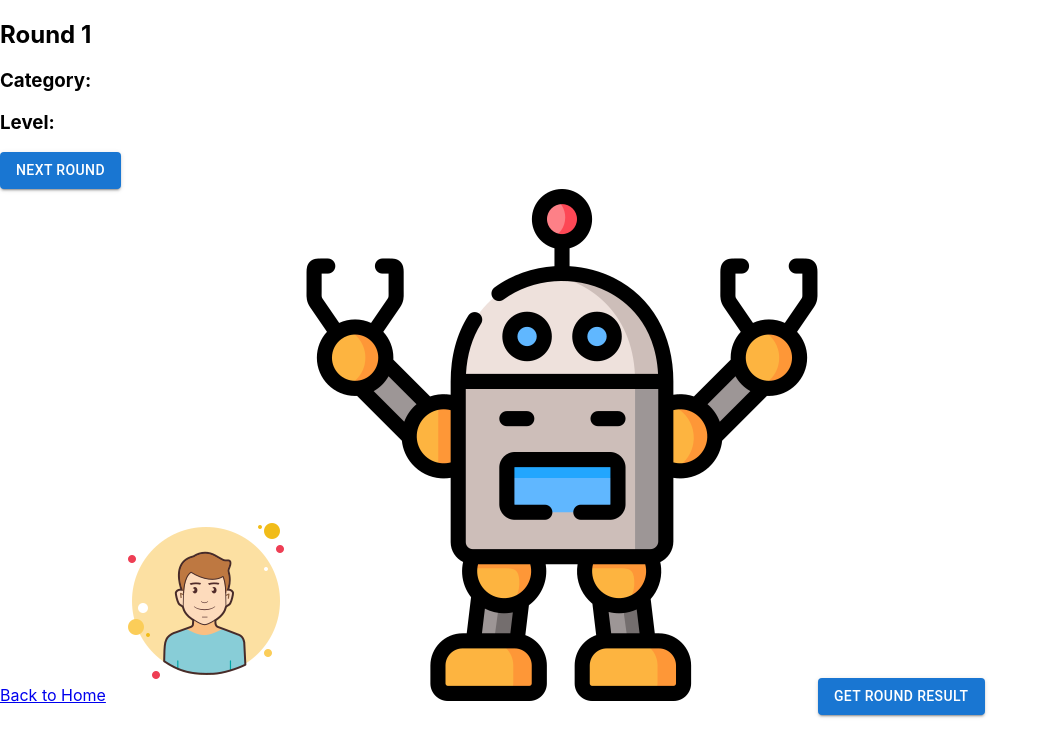
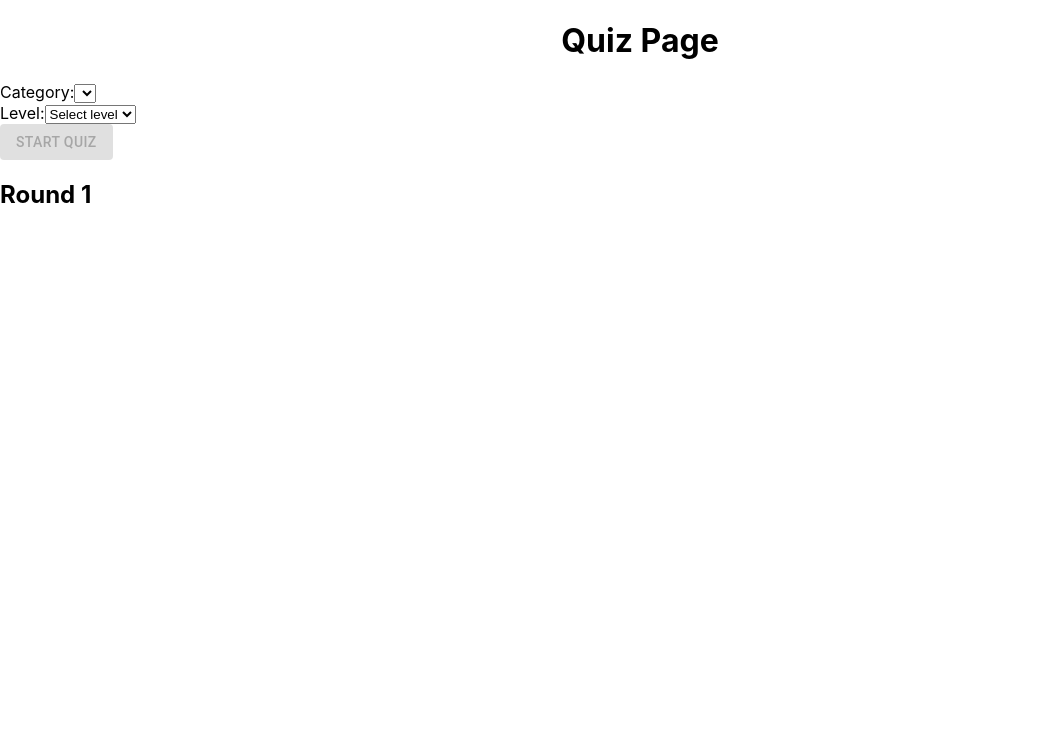
Before and after one commit to ayedibtissem/Nouveau-dossier--2-, a React (Create React App) app in the folder frontend/: page /quiz in a window 1280 px wide. Shown: the top 756 px of the page, without its empty margins (0-1049 px from the left). Built offline with nearby package versions, Linux system fonts and the light colour scheme.

Commit message:
Update selectedCategory.js

```diff
--- a/frontend/src/Components/selectedCategory.js
+++ b/frontend/src/Components/selectedCategory.js
@@ -101,103 +101,192 @@ function QuizPage() {
       },
     }));
 
-    const score = userAnswer === correctAnswer ? 1 : 0;
-    setTotalScore((prevScore) => prevScore + score);
+    setShowResult(true);
+    setShowQuiz(false);
   };
 
   const handleNextRound = () => {
+    if (round === maxRounds) {
+      handleFinishQuiz();
+    } else {
       setRound((prevRound) => prevRound + 1);
-    setRoundAnswers({});
       setShowQuiz(true);
       setShowResult(false);
+      setUserAnswers({});
+      setRobotAnswers({});
+
+      if (!roundAnswers[round]) {
+        const roundQuestions = quizzes.filter(
+          (quiz) => quiz.category === selectedCategory && quiz.level === selectedLevel
+        );
+
+        const roundResults = roundQuestions.reduce((acc, question) => {
+          acc[question.id] = false;
+          return acc;
+        }, {});
+
+        setResults((prevResults) => ({
+          ...prevResults,
+          ...roundResults,
+        }));
+
+        setRobotAnswers((prevRobotAnswers) => ({
+          ...prevRobotAnswers,
+          ...roundResults,
+        }));
+      }
+
+      setRoundAnswers((prevAnswers) => ({
+        ...prevAnswers,
+        [round]: false,
+      }));
+    }
   };
 
-  useEffect(() => {
-    if (round > maxRounds) {
-      if (userRoundWins > robotRoundWins) {
+  const handleFinishQuiz = () => {
+    setShowQuiz(false);
+    setShowResult(false);
+
+    const userScore = Object.values(results).reduce((acc, result) => {
+      return result ? acc + 1 : acc;
+    }, 0);
+
+    const robotScore = Object.values(robotAnswers).reduce((acc, answer) => {
+      return answer.result ? acc + 1 : acc;
+    }, 0);
+
+    setTotalScore(userScore);
+
+    if (userScore > robotScore) {
       setWinner('user');
-      } else if (userRoundWins < robotRoundWins) {
+      setUserRoundWins((prevWins) => prevWins + 1);
+    } else if (robotScore > userScore) {
       setWinner('robot');
+      setRobotRoundWins((prevWins) => prevWins + 1);
     } else {
       setWinner('tie');
-      }
-      setShowQuiz(false);
-      setShowResult(true);
-    }
-  }, [round, userRoundWins, robotRoundWins]);
-
-  const handleRoundResult = () => {
-    const roundScore = Object.values(results).reduce((total, result) => total + (result ? 1 : 0), 0);
-    const robotRoundScore = Object.values(robotAnswers).reduce(
-      (total, answer) => total + (answer.result ? 1 : 0),
-      0
-    );
-
-    if (roundScore > robotRoundScore) {
-      setUserRoundWins((prevWins) => prevWins + 1);
-    } else if (roundScore < robotRoundScore) {
-      setRobotRoundWins((prevWins) => prevWins + 1);
     }
   };
 
   return (
-    <div>
+    <div className="quiz-page">
+      <h1>Quiz Page</h1>
+      <div className="quiz-controls">
+        <div className="category-selector">
+          <label htmlFor="category">Category:</label>
+          <select
+            id="category"
+            value={selectedCategory}
+            onChange={(e) => setSelectedCategory(e.target.value)}
+          >
+            {/* Category options */}
+          </select>
+        </div>
+        <div className="level-selector">
+          <label htmlFor="level">Level:</label>
+          <select
+            id="level"
+            value={selectedLevel}
+            onChange={(e) => setSelectedLevel(e.target.value)}
+          >
+            <option value="">Select level</option>
+            <option value="easy">Easy</option>
+            <option value="medium">Medium</option>
+            <option value="difficult">Difficult</option>
+          </select>
+        </div>
+        <Button
+          variant="contained"
+          color="primary"
+          disabled={!selectedCategory || !selectedLevel}
+          onClick={fetchQuizzes}
+        >
+          Start Quiz
+        </Button>
+      </div>
+
       {showQuiz && (
-        <div>
+        <div className="quiz-container">
           <h2>Round {round}</h2>
-          <h3>Category: {selectedCategory}</h3>
-          <h3>Level: {selectedLevel}</h3>
-          {quizzes.map((quiz) => (
-            <div key={quiz.id}>
-              <h4>{quiz.question}</h4>
+          {quizzes
+            .filter((quiz) => quiz.category === selectedCategory && quiz.level === selectedLevel)
+            .map((quiz) => (
+              <div className="question" key={quiz.id}>
+                <h3>{quiz.question}</h3>
                 {quiz.options.map((option, index) => (
-                <div key={index}>
+                  <div className="option" key={index}>
+                    <label>
                       <input
                         type="radio"
-                    id={index}
-                    name={quiz.id}
-                    value={index}
+                        name={`question-${quiz.id}`}
                         checked={userAnswers[quiz.id] === index}
                         onChange={() => handleOptionChange(quiz.id, index)}
                       />
-                  <label htmlFor={index}>{option}</label>
+                      {option}
+                    </label>
                   </div>
                 ))}
-              <Button variant="contained" onClick={() => handleSubmit(quiz.id)}>Submit</Button>
+                <Button
+                  variant="contained"
+                  color="primary"
+                  disabled={typeof userAnswers[quiz.id] === 'undefined'}
+                  onClick={() => handleSubmit(quiz.id)}
+                >
+                  Submit
+                </Button>
               </div>
             ))}
-          <Button variant="contained" onClick={handleNextRound}>Next Round</Button>
         </div>
       )}
+
       {showResult && (
-        <div>
-          <h2>Results</h2>
-          {quizzes.map((quiz) => (
-            <div key={quiz.id}>
-              <h4>{quiz.question}</h4>
-              <p>Your Answer: {quiz.options[userAnswers[quiz.id]]}</p>
-              <p>
-                Robot Answer: {robotAnswers[quiz.id].answer}{' '}
-                {robotAnswers[quiz.id].result ? '(Correct)' : '(Incorrect)'}
-              </p>
-              <p>
-                Result:{' '}
+        <div className="result-container">
+          <h2>Round {round} Result</h2>
+          {quizzes
+            .filter((quiz) => quiz.category === selectedCategory && quiz.level === selectedLevel)
+            .map((quiz) => (
+              <div className="question-result" key={quiz.id}>
+                <h3>{quiz.question}</h3>
+                <div className="result">
+                  <div className="user">
+                    <img src={userImage} alt="User" />
                     {results[quiz.id] ? (
-                  <span style={{ color: 'green' }}>Correct</span>
+                      <span className="correct">Correct</span>
                     ) : (
-                  <span style={{ color: 'red' }}>Incorrect</span>
+                      <span className="incorrect">Incorrect</span>
                     )}
-              </p>
+                  </div>
+                  <div className="robot">
+                    <img src={robotImage} alt="Robot" width={120} />
+                    {robotAnswers[quiz.id].result ? (
+                      <span className="correct">Correct</span>
+                    ) : (
+                      <span className="incorrect">Incorrect</span>
+                    )}
+                  </div>
+                </div>
               </div>
             ))}
-          <h3>Total Score: {totalScore}</h3>
-          <h3>Winner: {winner}</h3>
+          <Button variant="contained" color="primary" onClick={handleNextRound}>
+            Next Round
+          </Button>
         </div>
       )}
-      <Link to="/">Back to Home</Link>
-      <img src={userImage} alt="User" />
-      <img src={robotImage} alt="Robot" />
-      <Button variant="contained" onClick={handleRoundResult}>Get Round Result</Button>
+
+      {!showQuiz && !showResult && (
+        <div className="final-result">
+          <h2>Quiz Finished!</h2>
+          <h3>Total Score: {totalScore}</h3>
+          <h3>Winner: {winner === 'user' ? 'User' : winner === 'robot' ? 'Robot' : 'Tie'}</h3>
+          {round === maxRounds && (
+            <div>
+              <h3>User Round Wins: {userRoundWins}</h3>
+              <h3>Robot Round Wins: {robotRoundWins}</h3>
+            </div>
+          )}
+
+        </div>
+      )}
     </div>
   );
 }
```
Lines whose indentation alone changed are shown as unchanged.
